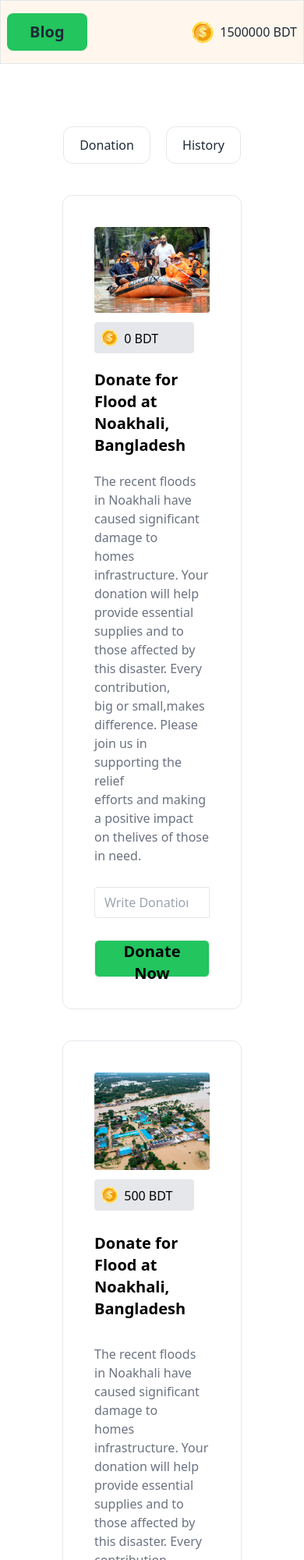
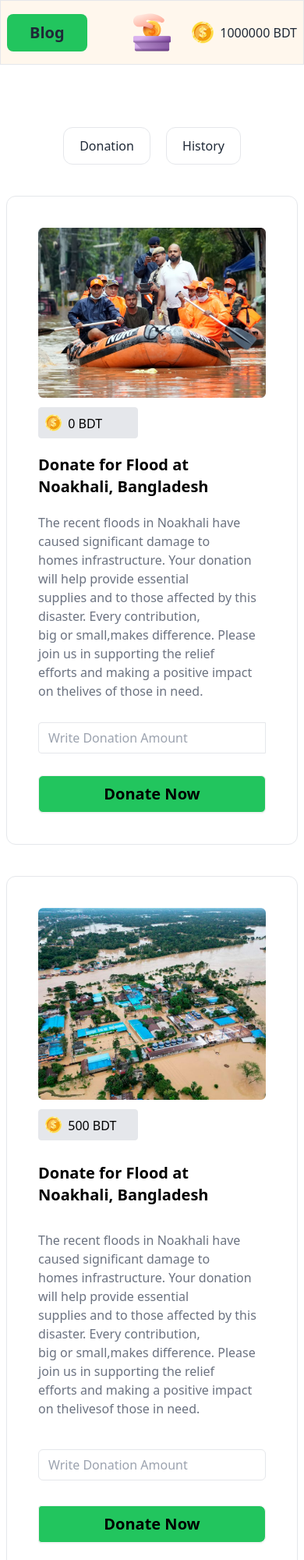
Before and after one commit to shoyonsutradhar/Donate-Bangladesh, a plain HTML site: page index.html in a window 390 px wide. Shown: the top 2000 px of the page at 78% size. Drawn offline with nearby package versions, Linux system fonts and the light colour scheme.

Commit message:
added Donation Bangladesh webside  Responsive

```diff
--- a/index.html
+++ b/index.html
@@ -19,16 +19,16 @@
 
       </div>
 
-      <div class="navbar-center hidden lg:flex">
+      <div class="navbar-center">
         <div class="flex gap-3">
           <img src="./assets/logo.png" alt="">
-          <h1 class="pt-4 text-xl font-bold text-gray-500">Donate Bangladesh</h1>
+          <h1 class="pt-4 text-xl font-bold text-gray-500  hidden  lg:flex lg:Inline-block">Donate Bangladesh</h1>
 
         </div>
       </div>
       <div class="navbar-end lg:flex gap-2">
         <img src="./assets/coin.png" alt="">
-        <h1 id="main-balance" class="text-gre">1500000 BDT</h1>
+        <h1 id="main-balance" class="text-gre">1000000 BDT</h1>
       </div>
     </div>
   </header>
@@ -42,7 +42,7 @@
 
   <main class="container mx-auto" id="donation-btn-display">
     <!-- card-1 -->
-    <div class="pt-10 px-20">
+    <div class="pt-10 px-2">
       <div class="lg:flex gap-20 bg-base-100  border rounded-xl p-10">
         <figure>
           <img src="./assets/noakhali.png" alt="Album" />
@@ -71,7 +71,7 @@
       </div>
     </div>
     <!-- card-2 -->
-    <div class="pt-10 px-20 ">
+    <div class="pt-10 px-2 ">
       <div class="lg:flex gap-20 bg-base-100  border rounded-xl p-10">
         <figure>
           <img src="./assets/feni.png" alt="Album" />
@@ -100,7 +100,7 @@
       </div>
     </div>
     <!-- card-3 -->
-    <div class="pt-10 px-20 pb-10">
+    <div class="pt-10 px-2 pb-10">
       <div class="lg:flex gap-20 bg-base-100  border rounded-xl p-10">
         <figure>
           <img src="./assets/quota-protest.png" alt="Album" />
```
